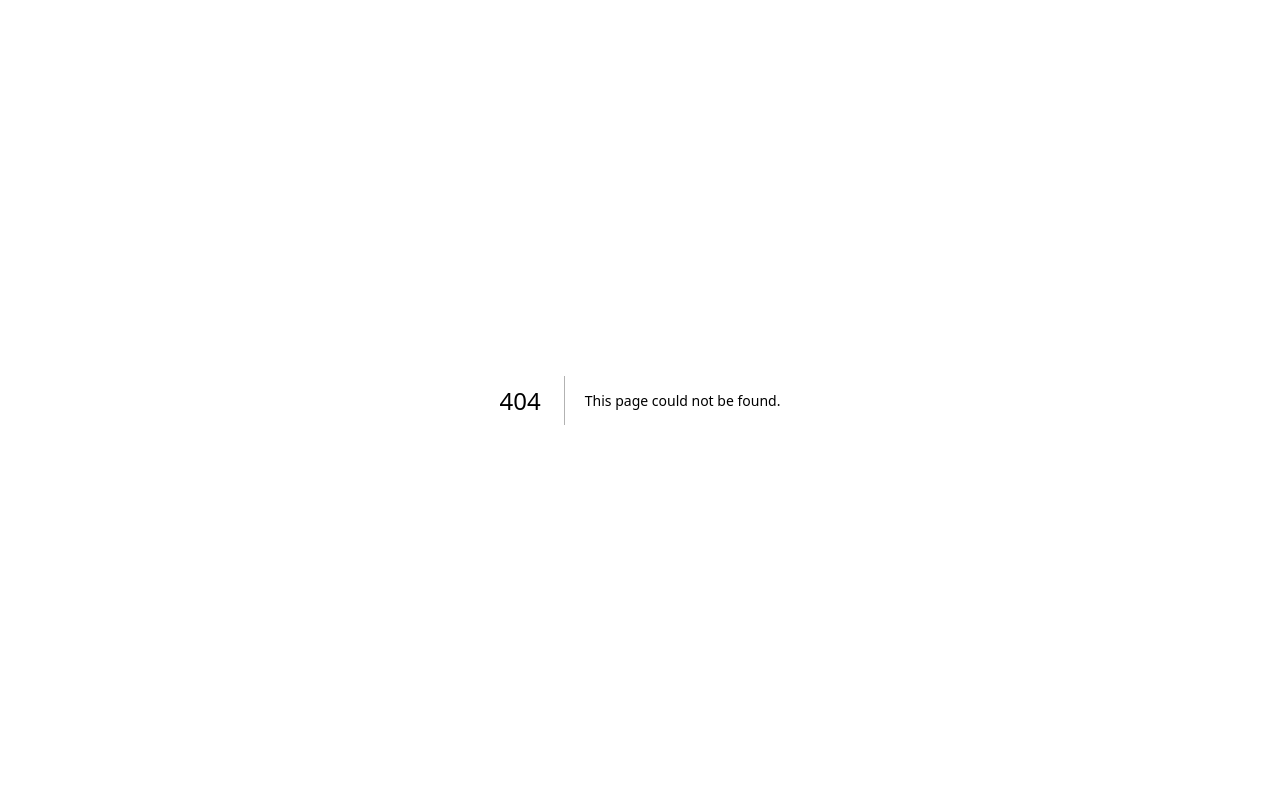
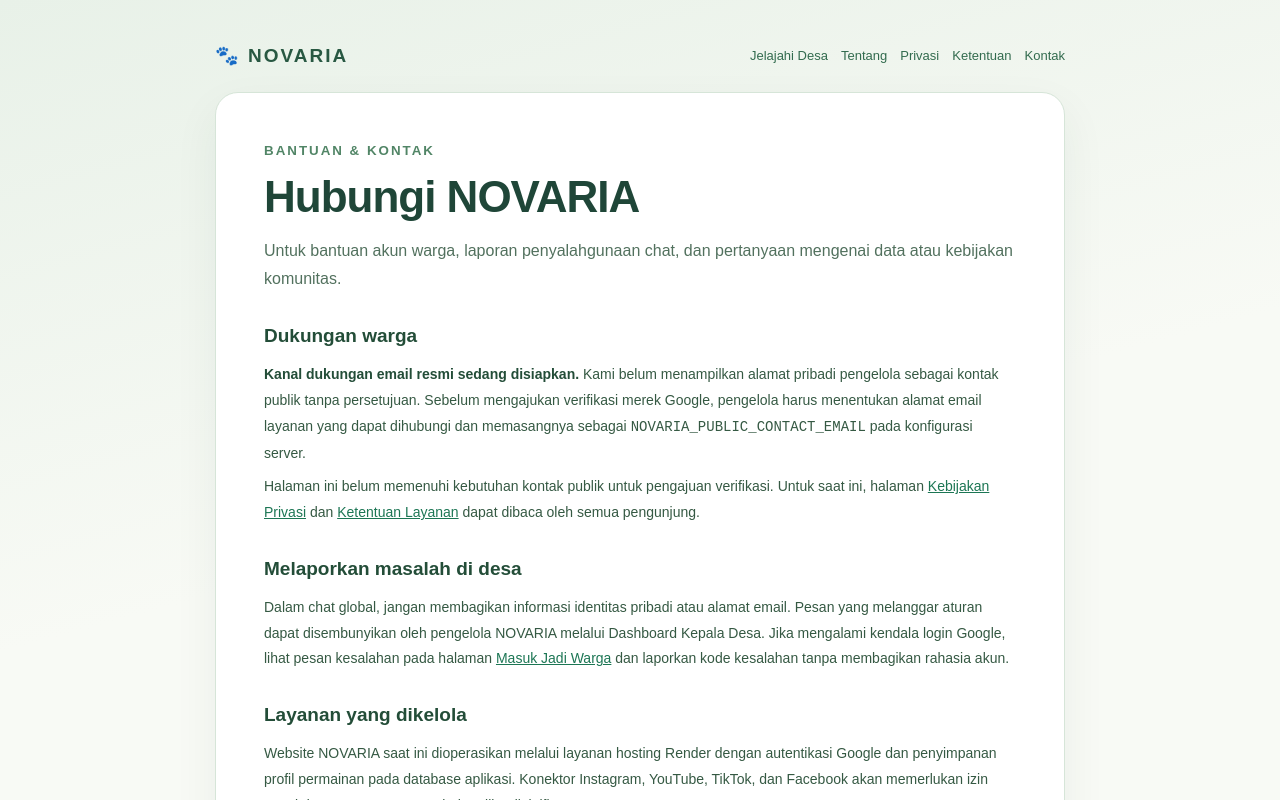
Before and after one commit to masterai5345-png/novaria-virtual-nation, a Next.js app: page /contact in a window 1280 px wide. Before the commit this address had no page. Shown: the top 800 px of the page. Built offline with nearby package versions, Linux system fonts and the light colour scheme.

Commit message:
Add transparent public support contact page pending owner-approved support email

```diff
--- /dev/null
+++ b/src/app/contact/page.tsx
@@ -0,0 +1,22 @@
+import type { Metadata } from "next";
+import Link from "next/link";
+import { PublicLegalLayout } from "@/components/legal/PublicLegalLayout";
+export const metadata:Metadata={title:"Kontak dan Bantuan | NOVARIA",description:"Informasi kontak dan layanan dukungan warga NOVARIA, termasuk permintaan privasi dan laporan chat."};
+export default function ContactPage(){
+ const email=process.env.NOVARIA_PUBLIC_CONTACT_EMAIL?.trim();
+ return <PublicLegalLayout eyebrow="BANTUAN & KONTAK" title="Hubungi NOVARIA" lead="Untuk bantuan akun warga, laporan penyalahgunaan chat, dan pertanyaan mengenai data atau kebijakan komunitas.">
+  <h2>Dukungan warga</h2>
+  {email?<>
+   <p>Kirim pertanyaan melalui email dukungan resmi: <a href={`mailto:${email}`}>{email}</a>.</p>
+   <p>Untuk laporan atau permintaan penghapusan data, jelaskan nama akun NOVARIA dan kebutuhanmu. Jangan mengirim kata sandi, token login, atau dokumen sensitif melalui chat publik.</p>
+  </>:<>
+   <p><strong>Kanal dukungan email resmi sedang disiapkan.</strong> Kami belum menampilkan alamat pribadi pengelola sebagai kontak publik tanpa persetujuan. Sebelum mengajukan verifikasi merek Google, pengelola harus menentukan alamat email layanan yang dapat dihubungi dan memasangnya sebagai <code>NOVARIA_PUBLIC_CONTACT_EMAIL</code> pada konfigurasi server.</p>
+   <p>Halaman ini belum memenuhi kebutuhan kontak publik untuk pengajuan verifikasi. Untuk saat ini, halaman <Link href="/privacy">Kebijakan Privasi</Link> dan <Link href="/terms">Ketentuan Layanan</Link> dapat dibaca oleh semua pengunjung.</p>
+  </>}
+  <h2>Melaporkan masalah di desa</h2>
+  <p>Dalam chat global, jangan membagikan informasi identitas pribadi atau alamat email. Pesan yang melanggar aturan dapat disembunyikan oleh pengelola NOVARIA melalui Dashboard Kepala Desa. Jika mengalami kendala login Google, lihat pesan kesalahan pada halaman <Link href="/masuk">Masuk Jadi Warga</Link> dan laporkan kode kesalahan tanpa membagikan rahasia akun.</p>
+  <h2>Layanan yang dikelola</h2>
+  <p>Website NOVARIA saat ini dioperasikan melalui layanan hosting Render dengan autentikasi Google dan penyimpanan profil permainan pada database aplikasi. Konektor Instagram, YouTube, TikTok, dan Facebook akan memerlukan izin resmi dan pengumuman tambahan jika diaktifkan.</p>
+  <p><Link href="/">Kembali ke Game NOVARIA</Link>.</p>
+ </PublicLegalLayout>;
+}
```
